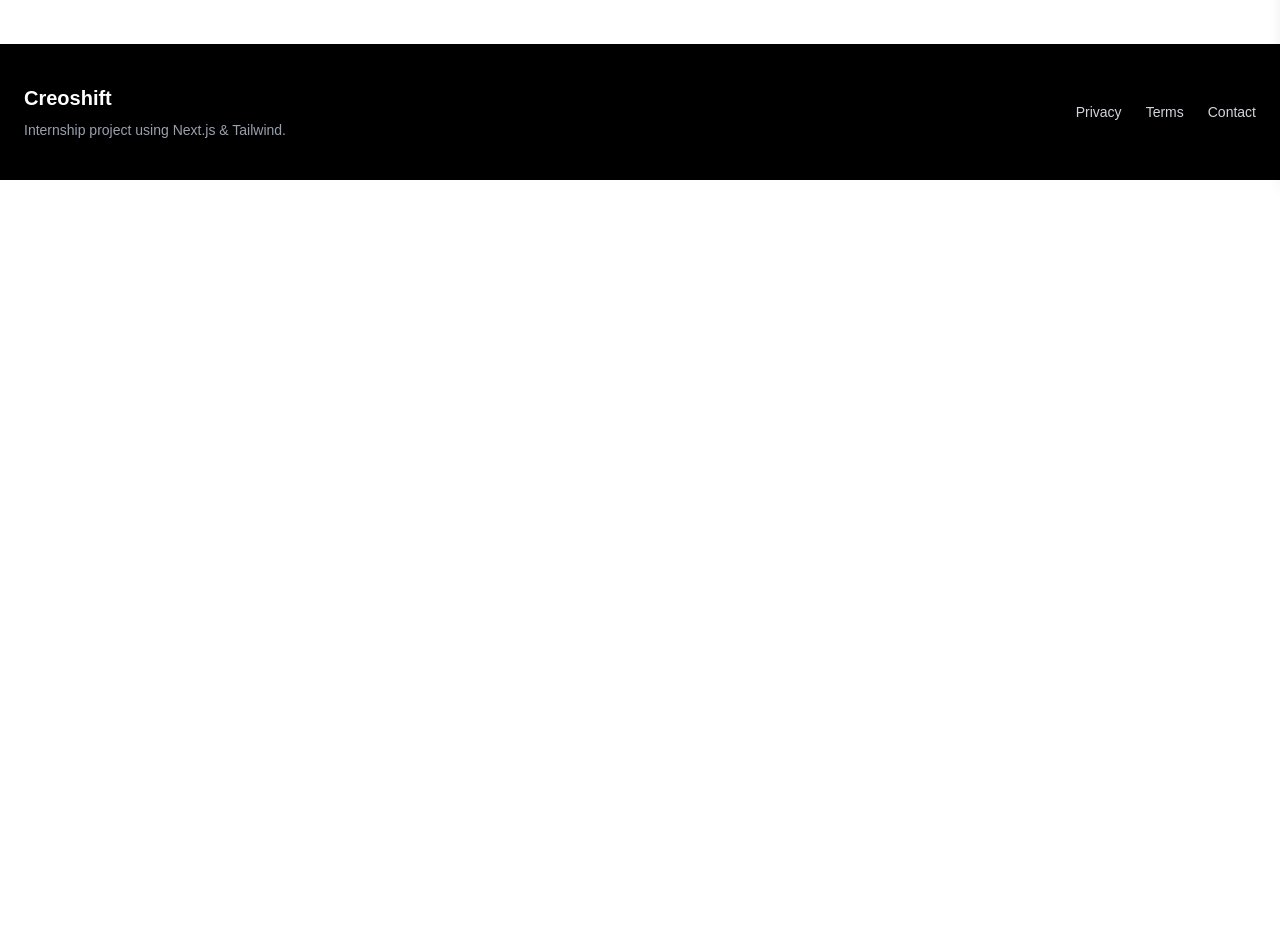
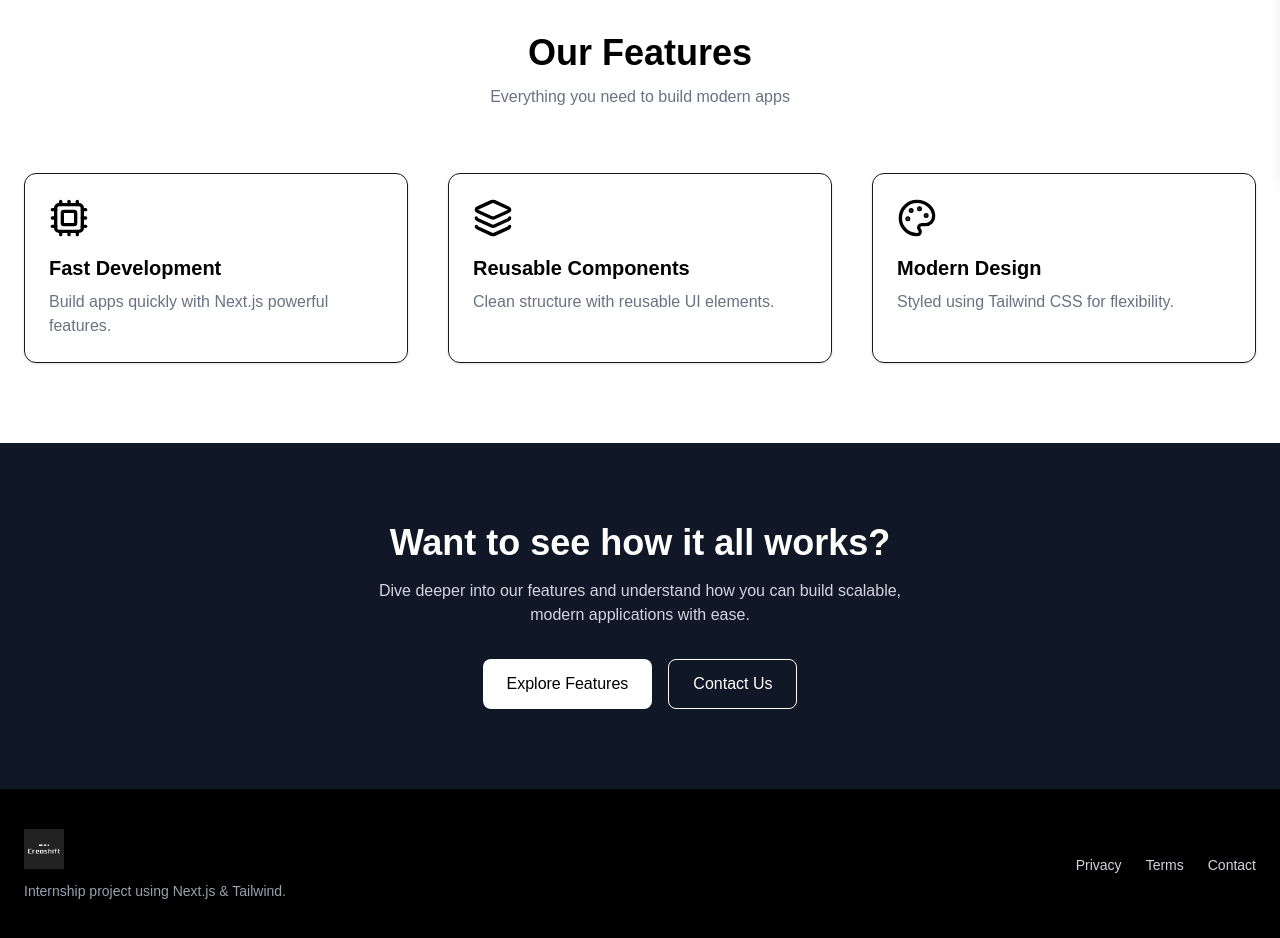
Before and after one commit to ralph-freije/next-js, a Next.js app: page / in a window 1280 px wide. Shown: the part 620-1558 px from the top of the page. Before the commit the page ends 800 px from the top, so only its background shows below. Built offline with nearby package versions, Linux system fonts and the light colour scheme.

Commit message:
more sections

```diff
--- /dev/null
+++ b/app/components/CTA.tsx
@@ -0,0 +1,28 @@
+export default function CTA() {
+  return (
+    <section className="w-full bg-gray-900 py-20 text-white">
+      <div className="mx-auto max-w-7xl px-6 text-center">
+
+        <h2 className="text-4xl font-bold mb-4">
+          Want to see how it all works?
+        </h2>
+
+        <p className="mb-8 text-gray-300 max-w-xl mx-auto">
+          Dive deeper into our features and understand how you can build scalable,
+          modern applications with ease.
+        </p>
+
+        <div className="flex justify-center gap-4 flex-wrap">
+          <button className="cursor-pointer rounded-lg bg-white px-6 py-3 text-black transition duration-300 hover:bg-gray-200">
+            Explore Features
+          </button>
+
+          <button className="cursor-pointer rounded-lg border border-white px-6 py-3 transition duration-300 hover:bg-white hover:text-black">
+            Contact Us
+          </button>
+        </div>
+
+      </div>
+    </section>
+  );
+}
--- a/app/components/banner.tsx
+++ b/app/components/banner.tsx
@@ -4,8 +4,6 @@ export default function Banner() {
   return (
     <section className="w-full bg-gray-100">
       <div className="mx-auto grid min-h-[500px] max-w-7xl items-center gap-10 px-6 py-16 md:grid-cols-2">
-
-        {/* LEFT */}
         <div>
           <p className="mb-3 text-sm font-semibold uppercase tracking-widest text-gray-500">
             Welcome to the app
@@ -31,7 +29,7 @@ export default function Banner() {
         </div>
 
         <div className="flex justify-center">
-          <div className="relative h-[320px] w-full max-w-[500px] overflow-hidden rounded-2xl shadow-lg">
+          <div className="cursor-pointer relative h-[320px] w-full max-w-[500px] overflow-hidden rounded-2xl shadow-lg">
             <Image
               src="/images/banner-image.jpg"
               alt="banner"
--- /dev/null
+++ b/app/components/features.tsx
@@ -0,0 +1,66 @@
+import { Cpu, Layers, Palette } from "lucide-react";
+
+export default function Features() {
+  return (
+    <section className="w-full bg-white py-20">
+      <div className="mx-auto max-w-7xl px-6">
+
+        {/* TITLE */}
+        <div className="mb-16 text-center">
+          <h2 className="text-4xl font-bold text-black">Our Features</h2>
+          <p className="mt-3 text-gray-500">
+            Everything you need to build modern apps
+          </p>
+        </div>
+
+        {/* GRID */}
+        <div className="grid gap-10 md:grid-cols-3">
+
+          {/* CARD 1 */}
+          <div className="group rounded-xl border p-6 shadow-sm transition duration-300 hover:shadow-xl hover:-translate-y-2">
+
+            <Cpu className="mb-4 h-10 w-10 text-black transition group-hover:text-blue-600" />
+
+            <h3 className="text-xl font-semibold mb-2 text-black">
+              Fast Development
+            </h3>
+
+            <p className="text-gray-500">
+              Build apps quickly with Next.js powerful features.
+            </p>
+          </div>
+
+          {/* CARD 2 */}
+          <div className="group rounded-xl border p-6 shadow-sm transition duration-300 hover:shadow-xl hover:-translate-y-2">
+
+            <Layers className="mb-4 h-10 w-10 text-black transition group-hover:text-blue-600" />
+
+            <h3 className="text-xl font-semibold mb-2 text-black">
+              Reusable Components
+            </h3>
+
+            <p className="text-gray-500">
+              Clean structure with reusable UI elements.
+            </p>
+          </div>
+
+          {/* CARD 3 */}
+          <div className="group rounded-xl border p-6 shadow-sm transition duration-300 hover:shadow-xl hover:-translate-y-2">
+
+            <Palette className="mb-4 h-10 w-10 text-black transition group-hover:text-blue-600" />
+
+            <h3 className="text-xl font-semibold mb-2 text-black">
+              Modern Design
+            </h3>
+
+            <p className="text-gray-500">
+              Styled using Tailwind CSS for flexibility.
+            </p>
+          </div>
+
+        </div>
+
+      </div>
+    </section>
+  );
+}
--- a/app/components/footer.tsx
+++ b/app/components/footer.tsx
@@ -1,11 +1,25 @@
+import Image from "next/image";
+import Link from "next/link";
+
 export default function Footer() {
   return (
     <footer className="w-full bg-black text-white">
-      <div className="mx-auto flex max-w-7xl flex-col gap-4 px-6 py-10 md:flex-row md:items-center md:justify-between">
+      <div className="mx-auto flex max-w-7xl flex-col gap-6 px-6 py-10 md:flex-row md:items-center md:justify-between">
 
-        <div>
-          <h3 className="text-xl font-bold">Creoshift</h3>
-          <p className="mt-2 text-sm text-gray-400">
+        <div className="flex flex-col gap-3">
+
+          <Link href="/" className="flex items-center">
+            <Image
+              src="/images/logo1.png"
+              alt="logo"
+              width={0}
+              height={0}
+              sizes="100vw"
+              className="h-10 w-auto object-contain"
+            />
+          </Link>
+
+          <p className="text-sm text-gray-400">
             Internship project using Next.js & Tailwind.
           </p>
         </div>
--- a/app/components/header.tsx
+++ b/app/components/header.tsx
@@ -10,7 +10,7 @@ export default function Header() {
   return (
     <header className="relative z-40 w-full border-b bg-white">
       <div className="mx-auto flex max-w-7xl items-center justify-between px-6 py-4">
-        <Link href="/" className="flex items-center">
+        <Link href="/" className="cursor-pointer flex items-center">
           <Image
             src="/images/logo1.png"
             alt="Creoshift logo"
--- a/app/page.tsx
+++ b/app/page.tsx
@@ -1,5 +1,13 @@
 import Banner from "./components/banner";
+import Features from "./components/features";
+import CTA from "./components/CTA";
 
 export default function Page() {
-  return <Banner />;
+  return (
+    <>
+      <Banner />
+      <Features />
+      <CTA />
+    </>
+  );
 }
--- a/package.json
+++ b/package.json
@@ -9,6 +9,7 @@
     "lint": "eslint"
   },
   "dependencies": {
+    "lucide-react": "^1.7.0",
     "next": "16.2.2",
     "react": "19.2.4",
     "react-dom": "19.2.4"
```
Also changed, not shown: 1 other file (tests, documents, lock files or other folders).
